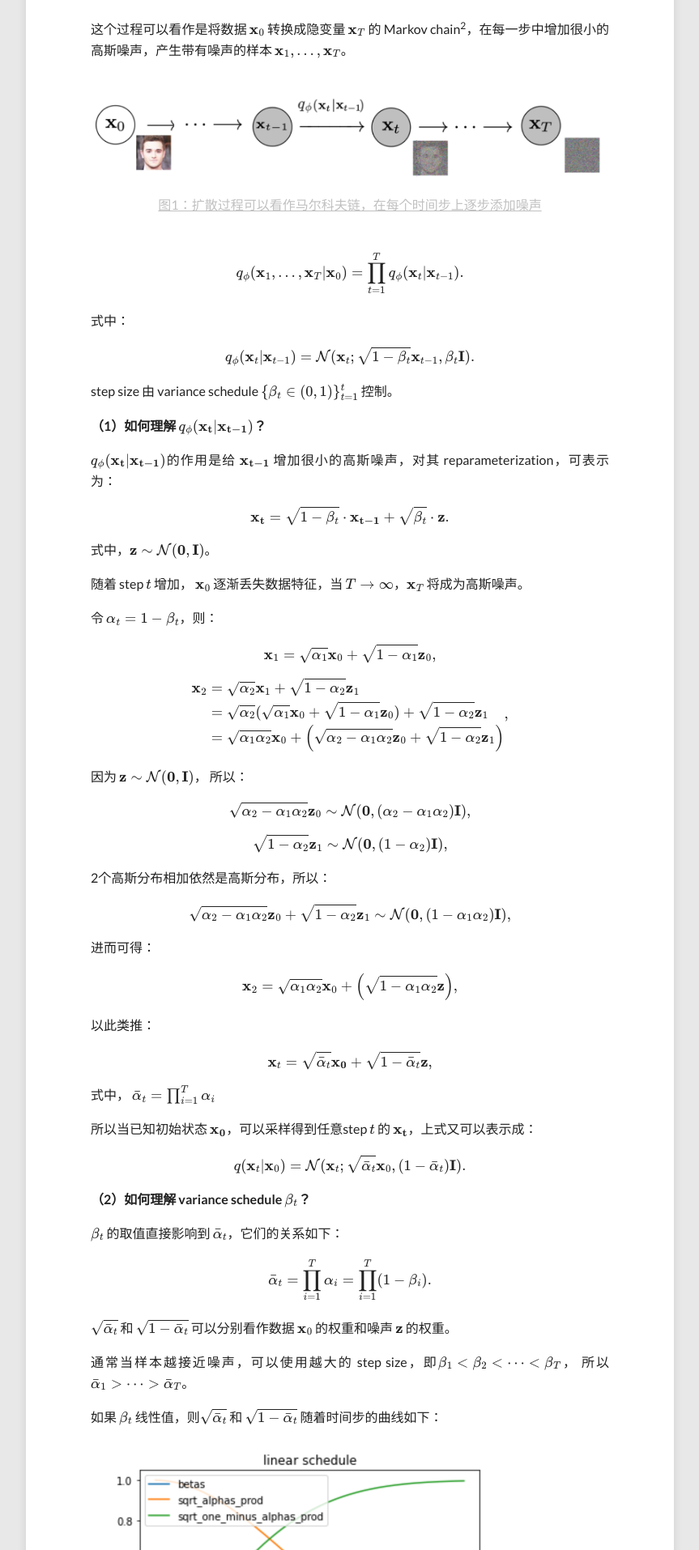
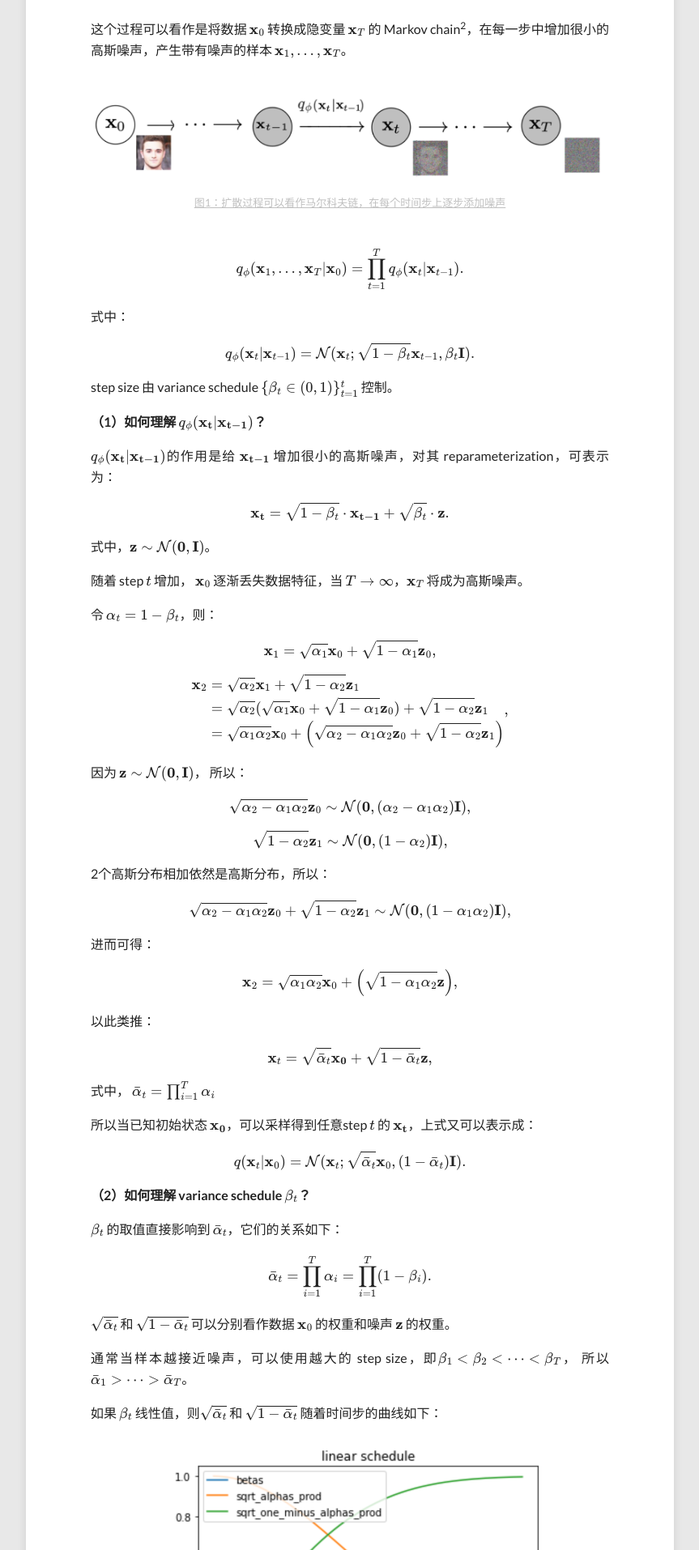
Before and after one commit to JuewenPeng/sunlin-ai.github.io, a Jekyll site: the page built from _posts/2022-05-28-DDPM.md, in a window 1280 px wide. Shown: the part 884-2798 px from the top of the page at 81% size, without its empty margins (208-1071 px from the left). Built offline with Jekyll 4.4.1, drawn with Linux system fonts in a browser that asks for light colours; nearby versions of some CDN libraries; formulas are drawn with MathJax 3; comment, search, counter and statistics services are not loaded.

Commit message:
Update 2022-05-28-DDPM.md

```diff
--- a/_posts/2022-05-28-DDPM.md
+++ b/_posts/2022-05-28-DDPM.md
@@ -25,12 +25,12 @@ DDPM 分为2个过程：前向扩散过程 (diffusion process) 和反向生成
 
 这个过程可以看作是将数据 $$\mathbf{x}_0$$ 转换成隐变量 $$\mathbf{x}_T$$ 的 Markov chain[^2]，在每一步中增加很小的高斯噪声，产生带有噪声的样本 $$\mathbf{x}_1, \dots, \mathbf{x}_T$$。
 
-<figure>
+<figure align="center">
   <img src="/images/image-20220505201431521.png" >
 </figure>
 
 <div>
-    <center style="color:#C0C0C0;text-decoration:underline">
+    <center style="color:#C0C0C0;text-decoration:underline;font-size: 13px">
         图1：扩散过程可以看作马尔科夫链，在每个时间步上逐步添加噪声
     </center>
     <br>
@@ -101,12 +101,12 @@ $$\sqrt{\bar{\alpha}_t}$$ 和 $$\sqrt{1 - \bar{\alpha}_t}$$  可以分别看作
 
 如果 $$\beta_t$$ 线性值，则$$\sqrt{\bar{\alpha}_t}$$ 和 $$\sqrt{1 - \bar{\alpha}_t}$$  随着时间步的曲线如下：
 
-<figure>
-  <img src="/images/image-20220505183058692.png" style="zoom:50%;text-align:center">
+<figure align="center">
+  <img src="/images/image-20220505183058692.png" style="zoom:50%">
 </figure>
 
 <div>
-    <center style="color:#C0C0C0;text-decoration:underline">
+    <center style="color:#C0C0C0;text-decoration:underline;font-size: 13px">
         图2: variance schedule 的作用是给数据和噪声分配权重
     </center>
     <br>
@@ -119,12 +119,12 @@ $$\sqrt{\bar{\alpha}_t}$$ 和 $$\sqrt{1 - \bar{\alpha}_t}$$  可以分别看作
 ### <a name="reverse process"></a> 反向过程
 
 反向过程可以看作是将数据 latent 变量 $$\mathbf{x_T}$$ 转换成 $$\mathbf{x_0}$$ 的Markov chain，在每一步中去除高斯噪声，产生噪声越来越少的样本 $$\mathbf{x}_{T-1}, \dots, \mathbf{x}_0$$。
-<figure>
+<figure align="center">
   <img src="/images/image-20220505201950159.png">
 </figure>
 
 <div>
-    <center style="color:#C0C0C0;text-decoration:underline">
+    <center style="color:#C0C0C0;text-decoration:underline;font-size: 13px">
         图3: 反向过程可以看作马尔科夫链，扩散过程正相反，在每个时间步上逐步去除噪声.
     </center>
     <br>
@@ -277,12 +277,12 @@ $$\begin{aligned}
 
 综上，DDPM的训练和采样具体步骤如下[^2]：
 
-<figure>
+<figure align="center">
   <img src="/images/image-20220505204645675.png">
 </figure>
 
 <div>
-    <center style="color:#C0C0C0;text-decoration:underline">
+    <center style="color:#C0C0C0;text-decoration:underline;font-size: 13px">
         图4: 训练和采样步骤
     </center>
     <br>
@@ -292,12 +292,12 @@ $$\begin{aligned}
 
 神经网络模型使用 PixelCNN++ 的 backbone，即基于 Wide ResNet 的 U-Net，为了更方便的实施，将 weight normalization 替换成 group normalization。
 
-<figure>
+<figure align="center">
   <img src="/images/image-20220506143713838.png" style="zoom:50% ;text-align:center">
 </figure>
 
 <div>
-    <center style="color:#C0C0C0;text-decoration:underline">
+    <center style="color:#C0C0C0;text-decoration:underline;font-size: 13px">
         图5: U-Net网络架构
     </center>
     <br>
@@ -313,12 +313,12 @@ $$\begin{aligned}
 
 在 CIFAR10 数据集上， 在训练集上，无条件模型 FID 分数达到 3.17；在测试集上 FID 分数为5.24，图片质量超过其他模型。
 
-<figure>
+<figure align="center">
   <img src="/images/image-20220506143530584.png" style="zoom:50% ;text-align:center">
 </figure>
 
 <div>
-    <center style="color:#C0C0C0;text-decoration:underline">
+    <center style="color:#C0C0C0;text-decoration:underline;font-size: 13px">
         图6: 图片质量
     </center>
     <br>
@@ -326,12 +326,12 @@ $$\begin{aligned}
 
 以下是在 LSUN 数据集中学习和生成的图像，非常漂亮。
 
-<figure>
+<figure align="center">
   <img src="/images/image-20220506143910351.png">
 </figure>
 
 <div>
-    <center style="color:#C0C0C0;text-decoration:underline">
+    <center style="color:#C0C0C0;text-decoration:underline;font-size: 13px">
         图7: LSUN 数据集图片生成质量
     </center>
     <br>
@@ -341,12 +341,12 @@ $$\begin{aligned}
 
 接下来，我们将讨论简化损失函数的影响，结果如下表：
 
-<figure>
+<figure align="center">
   <img src="/images/image-20220506144047389.png" style="zoom:50%;text-align:center">
 </figure>
 
 <div>
-    <center style="color:#C0C0C0;text-decoration:underline">
+    <center style="color:#C0C0C0;text-decoration:underline;font-size: 13px">
         图8: 损失函数
     </center>
     <br>
@@ -360,12 +360,12 @@ $$\begin{aligned}
 
 图像生成时，会首先生成大尺度特征，再逐步生成图像细节。如下图所示，最初是随机噪声（最左侧），随着时间步长的增加，逐渐看到模糊的整体图像，最后细节越来越清晰。
 
-<figure>
+<figure align="center">
   <img src="/images/image-20220506152556750.png">
 </figure>
 
 <div>
-    <center style="color:#C0C0C0;text-decoration:underline">
+    <center style="color:#C0C0C0;text-decoration:underline;font-size: 13px">
         图9: CIFAR 10 图像生成过程
     </center>
     <br>
@@ -377,12 +377,12 @@ Share $$\mathbf{x_{1000}}$$ 最左侧有四个图像，这是通过共享四个
 
 另一方面，Share  $$\mathbf{x_{750}}$$ 和左侧的第二个图像是从同一  $$\mathbf{x_{750}}$$ 生成的图像，虽然有点不同，但他们普遍都戴着太阳镜，此外，500 和 250 会产生类似的效果。
 
-<figure>
+<figure align="center">
   <img src="/images/image-20220506152758788.png">
 </figure>
 
 <div>
-    <center style="color:#C0C0C0;text-decoration:underline">
+    <center style="color:#C0C0C0;text-decoration:underline;font-size: 13px">
         图10: 共享潜在变量的效果
     </center>
     <br>
@@ -396,12 +396,12 @@ $$\bar{\mathbf{x}}_t=(1-\lambda)\mathbf{x_t}+\lambda\mathbf{x_t'}. $$
 
 再通过反向过程将隐空间中插值 decoder 到图像空间上： $$\bar{\mathbf{x}}_{0}\sim p(\mathbf{x_{0}}\mid \mathbf{\bar{x}_{t}})$$
 
-<figure>
+<figure align="center">
   <img src="/images/image-20220506175033365.png" style="zoom:50% ;text-align:center">
 </figure>
 
 <div>
-    <center style="color:#C0C0C0;text-decoration:underline">
+    <center style="color:#C0C0C0;text-decoration:underline;font-size: 13px">
         图11: 图像插值过程
     </center>
     <br>
@@ -413,12 +413,12 @@ $$\bar{\mathbf{x}}_t=(1-\lambda)\mathbf{x_t}+\lambda\mathbf{x_t'}. $$
 
 （2）时间步 $$t$$ 越大，在 encoder 时，往图片中添加的噪声越多，图片信息丢失越严重，最极端的情况是完全变成了高斯噪声，此时再 decoder 回来，由于随机性得到的图像与原图像差异会很大，这也解释了为什么1000 steps时，产生了更加多样的图片；另外时间步越大，可以产生更加细节的内容，这也在下图有很好的展现。
 
-<figure>
+<figure align="center">
   <img src="/images/image-20220506174936579.png">
 </figure>
 
 <div>
-    <center style="color:#C0C0C0;text-decoration:underline">
+    <center style="color:#C0C0C0;text-decoration:underline;font-size: 13px">
         图12: 不同时间步和λ的图像插值效果
     </center>
     <br>
```
